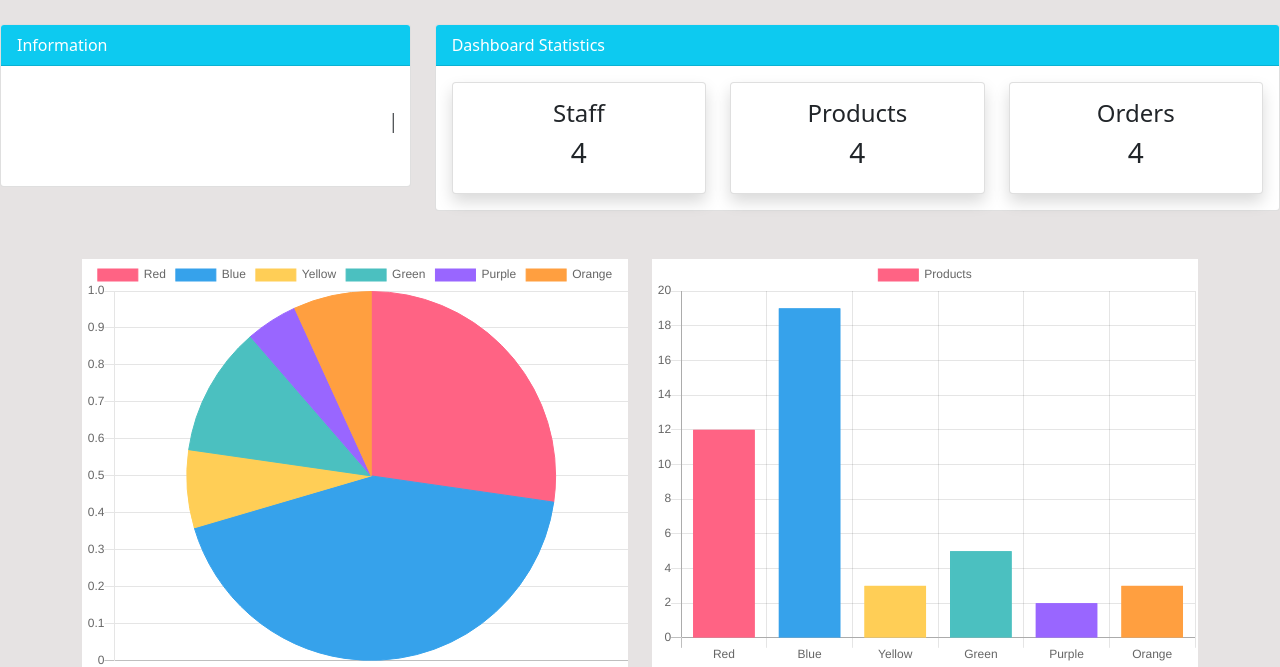
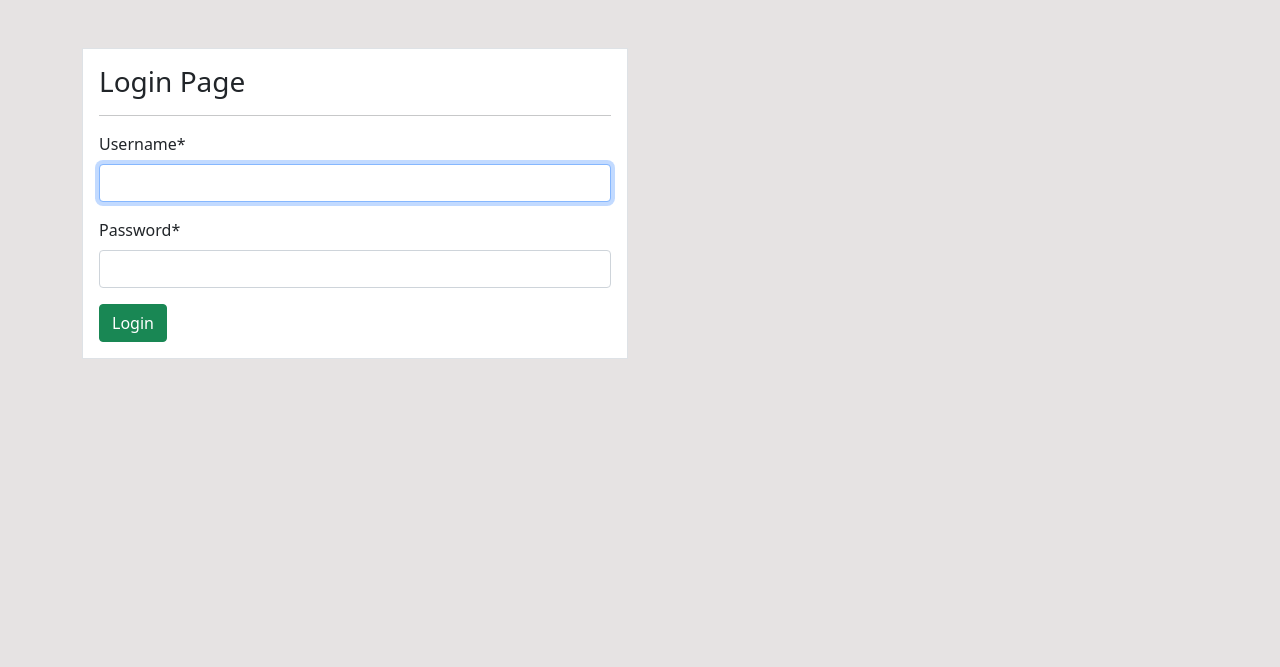
Before and after one commit to fajardo2204/inventory-management-app, a Django app: page / in a window 1280 px wide. Shown: the part 56-723 px from the top of the page. Run offline with Django 5.2, Linux system fonts and the light colour scheme; some libraries are stand-ins or nearby versions.

Commit message:
enrutado para el ciclo de vida de la aplicacion desarrollado, falta pulir detalles de la navbar para buena maquetacion

```diff
--- a/improject/dashboard/urls.py
+++ b/improject/dashboard/urls.py
@@ -2,7 +2,7 @@ from django.urls import path
 from . import views
 
 urlpatterns = [
-  path('', views.index, name='dashboard-index'),
+  path('dashboard/', views.index, name='dashboard-index'),
   path('staff/', views.staff, name='dashboard-staff'),
   path('/products', views.products, name='dashboard-products'),
   path('/orders', views.orders, name='dashboard-orders'),
--- a/improject/improject/urls.py
+++ b/improject/improject/urls.py
@@ -23,6 +23,6 @@ urlpatterns = [
     path('admin/', admin.site.urls),
     path('', include('dashboard.urls')),
     path('register/', user_views.register, name='user-register'),
-    path('login/', auth_views.LoginView.as_view(template_name='user/login.html'), name='user-login'),
+    path('', auth_views.LoginView.as_view(template_name='user/login.html'), name='user-login'),
     path('logout/', auth_views.LogoutView.as_view(template_name='user/logout.html'), name='user-logout'),
 ]
--- a/improject/templates/user/login.html
+++ b/improject/templates/user/login.html
@@ -3,7 +3,7 @@
 
 {% load crispy_forms_tags %}
 
-{% block content %}\
+{% block content %}
   <div class="container">
     <div class="row mt-5">
       <div class="col-md-6">
--- a/improject/templates/user/register.html
+++ b/improject/templates/user/register.html
@@ -12,7 +12,7 @@
           <form method="POST">
             {% csrf_token %}
             {{ form|crispy }}
-            <input class="btn btn-success" type="submit" value="Register">
+            <input class="btn btn-success" type="submit" value="Register" href="{% url "user-login" %}">
           </form>
           </div>
       <div class="form-group
```
Also changed, not shown: improject/db.sqlite3.
